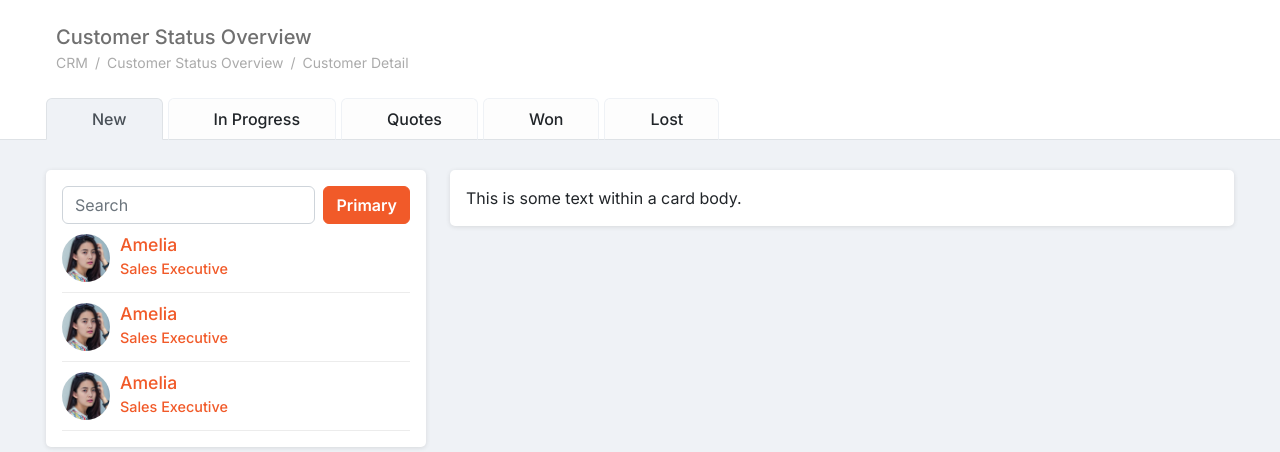
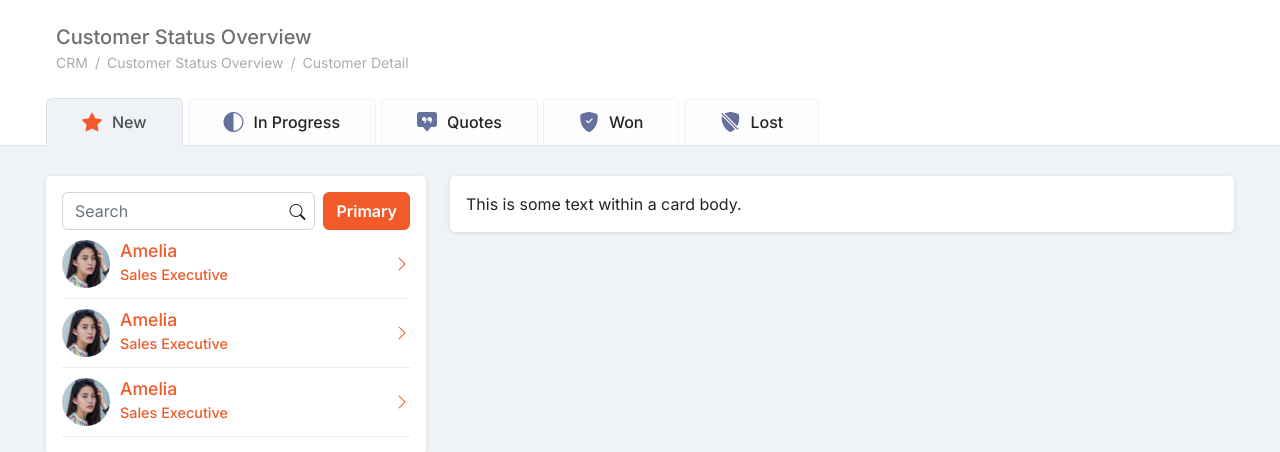
Before and after one commit to Alab2022/commerznxt, a PHP site: page /crm-index.php in a window 1280 px wide. Shown: the part 51-503 px from the top of the page. Run offline with PHP 8.4, Linux system fonts and the light colour scheme; some libraries are stand-ins or nearby versions.

Commit message:
stye fix3

```diff
--- a/include/head-inner.php
+++ b/include/head-inner.php
@@ -9,6 +9,7 @@
     <link rel="stylesheet" href="assets/css/style.css">
 	<link rel="icon" href="img/logo-wo.png" type="image/x-icon">
     <link href="https://fonts.googleapis.com/css2?family=Inter:wght@100;200;300;400;500;600;700;800;900&family=Poppins:ital,wght@0,100;0,200;0,300;0,400;0,600;0,700;0,800;0,900;1,100;1,200;1,300&display=swap" rel="stylesheet">
+    <link rel="stylesheet" href="https://cdn.jsdelivr.net/npm/bootstrap-icons@1.9.1/font/bootstrap-icons.css">
 </head>
 
 <body class="inner">
--- a/scss/pages/_crm.scss
+++ b/scss/pages/_crm.scss
@@ -37,9 +37,10 @@
 .nav-tabs .nav-link i{
     margin-right: 10px;
     font-size: 20px;
+    color: $secondary;
 }
 .nav-tabs .nav-link.active i{
-    color: var(--orange);
+    color: $primary;
 }
 .add-on .input-group-btn > .btn {
     border-left-width:0;left:-2px;
```
Also changed, not shown: assets/css/style.css, 1 other file.
